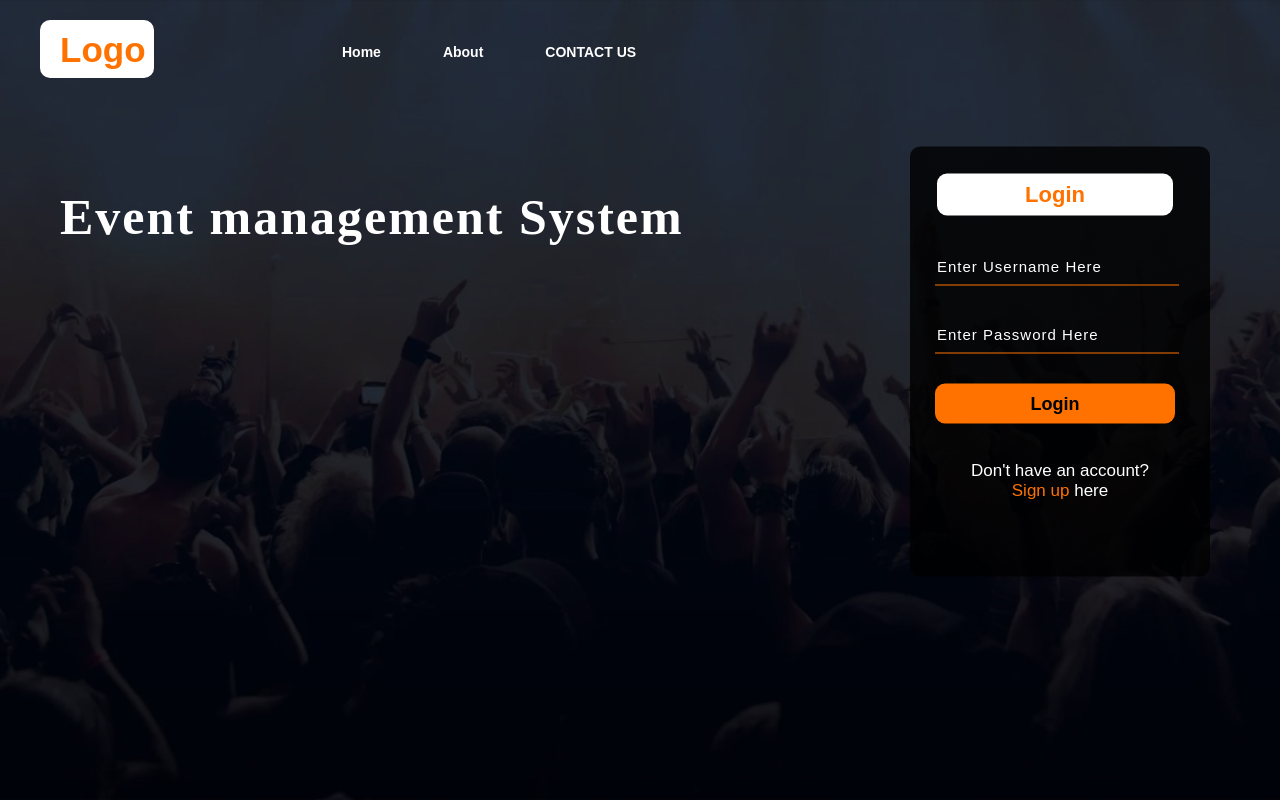
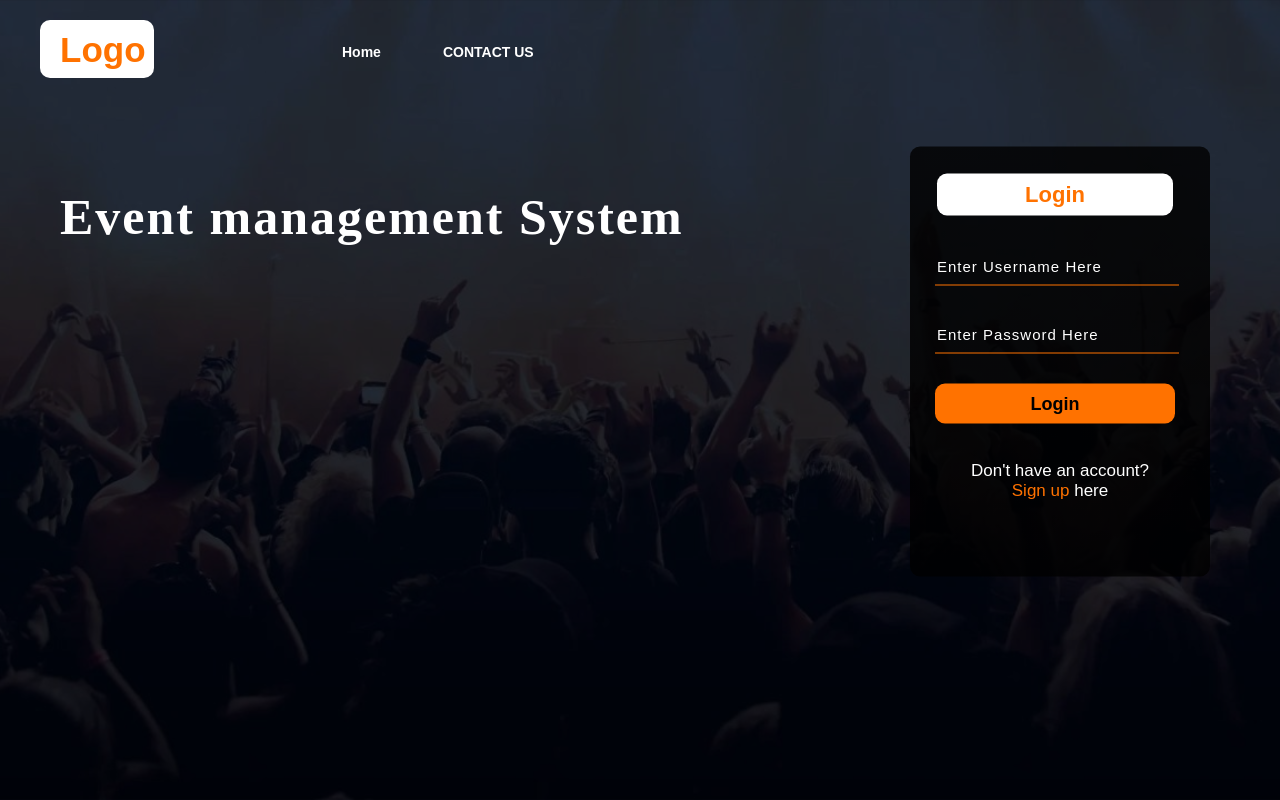
Before and after one commit to luckydev8888/Event_Management_System, a React (Create React App) app in the folder frontend/: page /create-event in a window 1280 px wide. Shown: the top 800 px of the page. Built offline with nearby package versions, Linux system fonts and the light colour scheme.

Commit message:
removed about section

```diff
--- a/frontend/src/components/Navbar/Navbar.js
+++ b/frontend/src/components/Navbar/Navbar.js
@@ -29,7 +29,7 @@ export default function Navbar(props){
                 <div class="menu">
                     <ul>
                     <li><Link to = "/">Home</Link></li>
-                    <li><Link to = "#">About</Link></li>
+                    {/* <li><Link to = "#">About</Link></li> */}
                     <li><Link to = "/view-event">View Events</Link></li>
                     <li><Link to = "/create-event">Create Event</Link></li>
                     <li><Link to = "/view-user">View Users</Link></li>
@@ -59,7 +59,7 @@ export default function Navbar(props){
                 <div class="menu">
                     <ul>
                     <li><Link to = "/">Home</Link></li>
-                    <li><Link to = "#">About</Link></li>
+                    {/* <li><Link to = "#">About</Link></li> */}
                     <li><Link to = "/view-event">Events</Link></li>
                 </ul>
                 </div>
@@ -88,7 +88,7 @@ export default function Navbar(props){
                 <div class="menu">
                     <ul>
                     <li><Link to = "/">Home</Link></li>
-                    <li><Link to = "#">About</Link></li>
+                    {/* <li><Link to = "#">About</Link></li> */}
                     <li><Link to = "/contact">CONTACT US</Link></li>
                 </ul>
                 </div>
```
